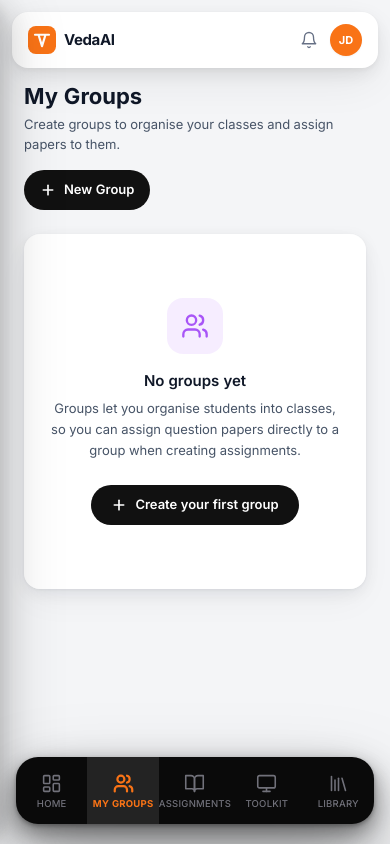
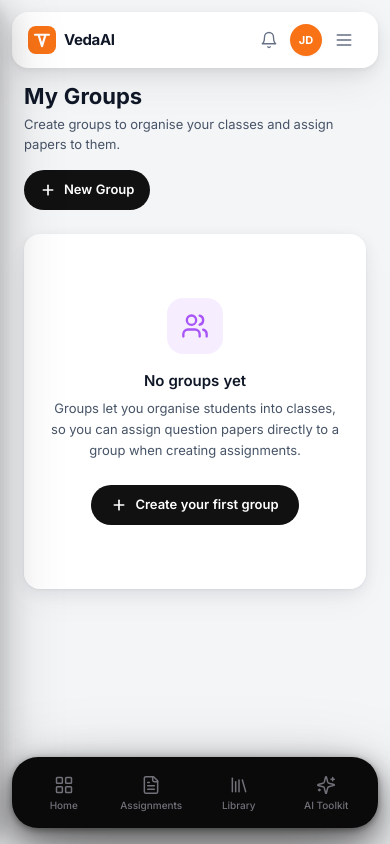
Before and after one commit to chiragkhatri19/veda-ai, a Next.js app in the folder apps/web/: page /groups in a window 390 px wide. Built offline with nearby package versions, Linux system fonts and the light colour scheme.

Commit message:
feat: dock — white pill active state, 4 items, restore hamburger

```diff
--- a/apps/web/components/layout/MobileDock.tsx
+++ b/apps/web/components/layout/MobileDock.tsx
@@ -2,14 +2,13 @@
 
 import Link from 'next/link';
 import { usePathname } from 'next/navigation';
-import { LayoutDashboard, Users, BookOpen, Monitor, Library } from 'lucide-react';
+import { LayoutGrid, FileText, Library, Sparkles } from 'lucide-react';
 
 const NAV_ITEMS = [
-  { href: '/dashboard',   label: 'Home',       icon: LayoutDashboard },
-  { href: '/groups',      label: 'My Groups',  icon: Users           },
-  { href: '/assignments', label: 'Assignments', icon: BookOpen        },
-  { href: '/toolkit',     label: 'Toolkit',    icon: Monitor         },
-  { href: '/library',     label: 'Library',    icon: Library         },
+  { href: '/dashboard',   label: 'Home',       icon: LayoutGrid },
+  { href: '/assignments', label: 'Assignments', icon: FileText   },
+  { href: '/library',     label: 'Library',     icon: Library    },
+  { href: '/toolkit',     label: 'AI Toolkit',  icon: Sparkles   },
 ];
 
 function isActive(pathname: string, href: string) {
@@ -22,34 +21,52 @@ export default function MobileDock() {
   const pathname = usePathname();
 
   return (
-    <div className="md:hidden fixed bottom-5 left-4 right-4 z-50 no-print">
-      <nav className="
+    <div className="md:hidden fixed bottom-4 left-3 right-3 z-50 no-print">
+      <nav
+        className="
           bg-[#0a0a0a] dark:bg-white
-        rounded-[22px]
-        flex items-stretch
-        overflow-hidden
-        shadow-[0_2px_4px_rgba(0,0,0,0.30),0_8px_20px_rgba(0,0,0,0.36),0_20px_50px_rgba(0,0,0,0.32),0_40px_90px_rgba(0,0,0,0.26)]
-        dark:shadow-[0_0_0_1px_rgba(0,0,0,0.07),0_4px_12px_rgba(0,0,0,0.12),0_16px_48px_rgba(0,0,0,0.16),0_36px_88px_rgba(0,0,0,0.12)]
-      ">
+          rounded-[26px]
+          flex items-center
+          px-2 py-2
+          shadow-[0_2px_6px_rgba(0,0,0,0.35),0_8px_24px_rgba(0,0,0,0.40),0_22px_56px_rgba(0,0,0,0.36),0_44px_100px_rgba(0,0,0,0.30)]
+          dark:shadow-[0_0_0_1px_rgba(0,0,0,0.08),0_4px_14px_rgba(0,0,0,0.12),0_18px_52px_rgba(0,0,0,0.16),0_40px_96px_rgba(0,0,0,0.12)]
+        "
+      >
         {NAV_ITEMS.map(({ href, label, icon: Icon }) => {
           const active = isActive(pathname, href);
           return (
             <Link
               key={href}
               href={href}
+              className="flex-1 flex flex-col items-center active:opacity-60 transition-opacity duration-100"
+            >
+              {/* Active: white pill chip. Inactive: transparent */}
+              <div
                 className={`
-                flex flex-col items-center justify-center gap-[5px] flex-1 py-4
-                transition-all duration-150 active:scale-95 active:opacity-60
+                  w-full flex flex-col items-center gap-[5px] py-2.5 rounded-[18px]
+                  transition-all duration-200
                   ${active
-                  ? 'text-brand-orange bg-white/[0.10] dark:bg-orange-500/[0.10]'
-                  : 'text-zinc-500 dark:text-zinc-500 hover:text-zinc-300 dark:hover:text-zinc-700'
+                    ? 'bg-white dark:bg-zinc-200 shadow-[0_1px_4px_rgba(0,0,0,0.10)]'
+                    : 'bg-transparent'
                   }
                 `}
               >
-              <Icon className="w-[21px] h-[21px]" strokeWidth={active ? 2.5 : 1.8} />
-              <span className={`text-[9.5px] leading-none tracking-wide uppercase ${active ? 'font-bold' : 'font-medium'}`}>
+                <Icon
+                  className={`w-[20px] h-[20px] ${
+                    active ? 'text-zinc-900 dark:text-zinc-900' : 'text-zinc-500 dark:text-zinc-400'
+                  }`}
+                  strokeWidth={active ? 2.5 : 1.8}
+                />
+                <span
+                  className={`text-[10px] leading-none ${
+                    active
+                      ? 'text-zinc-900 dark:text-zinc-900 font-semibold'
+                      : 'text-zinc-500 dark:text-zinc-400 font-medium'
+                  }`}
+                >
                   {label}
                 </span>
+              </div>
             </Link>
           );
         })}
--- a/apps/web/components/layout/TopBar.tsx
+++ b/apps/web/components/layout/TopBar.tsx
@@ -2,7 +2,7 @@
 
 import { useState, useRef, useCallback } from 'react';
 import { usePathname } from 'next/navigation';
-import { ArrowLeft, Bell, ChevronDown, LayoutGrid } from 'lucide-react';
+import { ArrowLeft, Bell, ChevronDown, LayoutGrid, Menu } from 'lucide-react';
 import Link from 'next/link';
 import { useUserStore } from '@/store/userStore';
 import { useUnreadCount } from '@/store/notificationStore';
@@ -159,6 +159,15 @@ export default function TopBar({ onMenuToggle }: Props) {
             <span className="text-white text-[11px] font-bold">{avatarInitials}</span>
           </Link>
 
+          {/* Mobile hamburger — opens sidebar drawer */}
+          <button
+            onClick={onMenuToggle}
+            className="md:hidden p-2 rounded-lg text-app-text-muted hover:bg-app-surface-2 hover:text-app-text-primary active:scale-90 transition-[background-color,color,transform] duration-100"
+            aria-label="Toggle navigation"
+          >
+            <Menu className="w-5 h-5" />
+          </button>
+
         </div>
       </header>
     </div>
```
Lines whose indentation alone changed are shown as unchanged.
